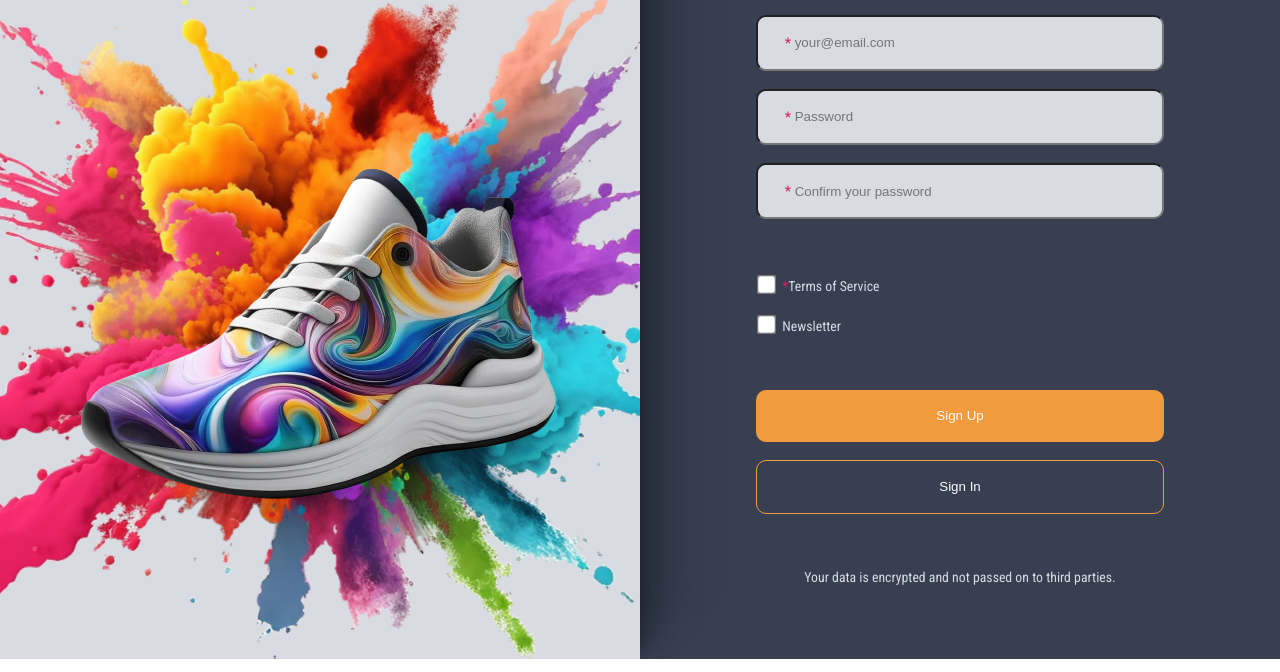
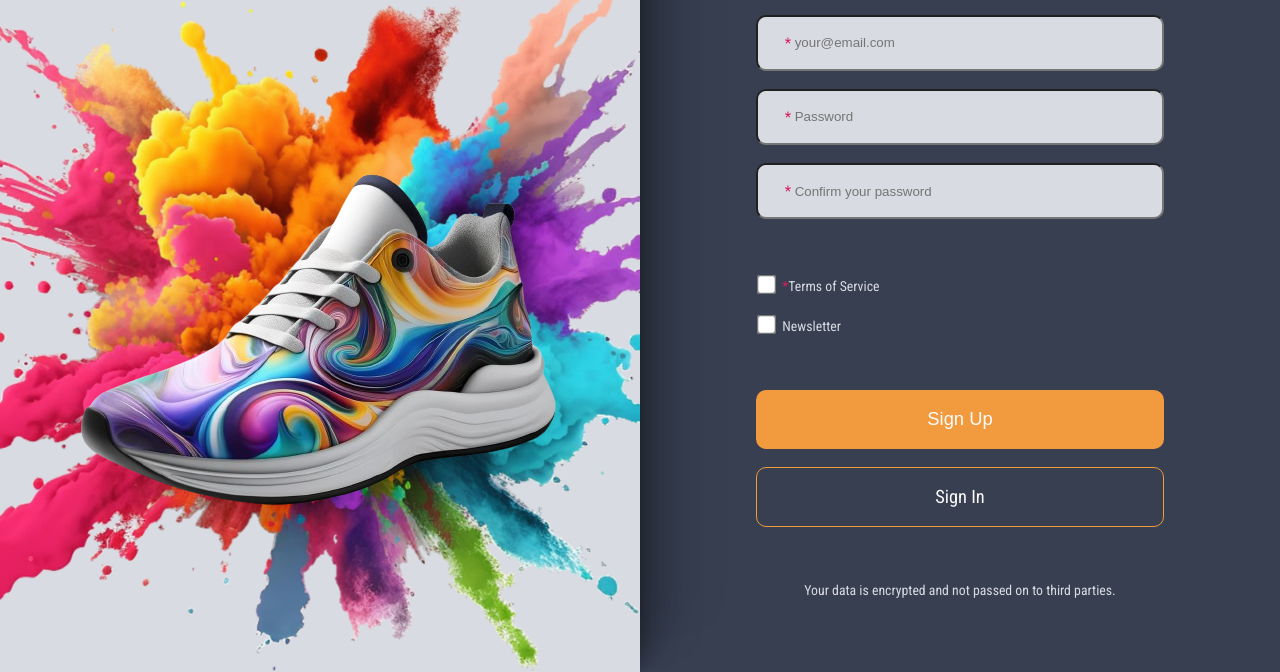
Before and after one commit to AdamRiedel/LoginProject, a plain HTML site: page index.html in a window 1280 px wide. Shown: the part 287-959 px from the top of the page. Drawn offline with Linux system fonts and the light colour scheme; a web font is replaced by a local one.

Commit message:
Add hover effects and adjust the SignIn-button

```diff
--- a/index.css
+++ b/index.css
@@ -69,15 +69,37 @@ small {
   border-radius: 10px;
   color: var(--color6);
   border: none;
+  cursor: pointer;
+  transition: background-color 0.4s;
+  font-size: 1rem;
 }
 
 .btn-primary{
   background-color: var(--color5);
+  &:hover{
+    background-color: #fca84ea8;
+  }
+
+  &:active{
+    background-color: var(--color1);
+  }
 }
 
 .btn-secondary{
   background-color: var(--color1);
   border: 1px solid var(--color5);
+  text-align: center;
+  text-decoration: none;
+
+  &:hover{
+    background-color: var(--color5);
+    color: var(--color1);
+  }
+
+  &:active{
+    color: var(--color2);
+    background-color: var(--color1);
+  }
 }
 
 body{
--- a/index.html
+++ b/index.html
@@ -56,7 +56,7 @@
 
         <div class="button-inputs">
           <input class="btn-primary" type="submit" value="Sign Up">
-          <input class="btn-secondary" type="button" value="Sign In">
+          <a class="btn-secondary" href="signin.html">Sign In</a>
         </div>
         <small>Your data is encrypted and not passed on to third parties.</small>
       </div>
```
